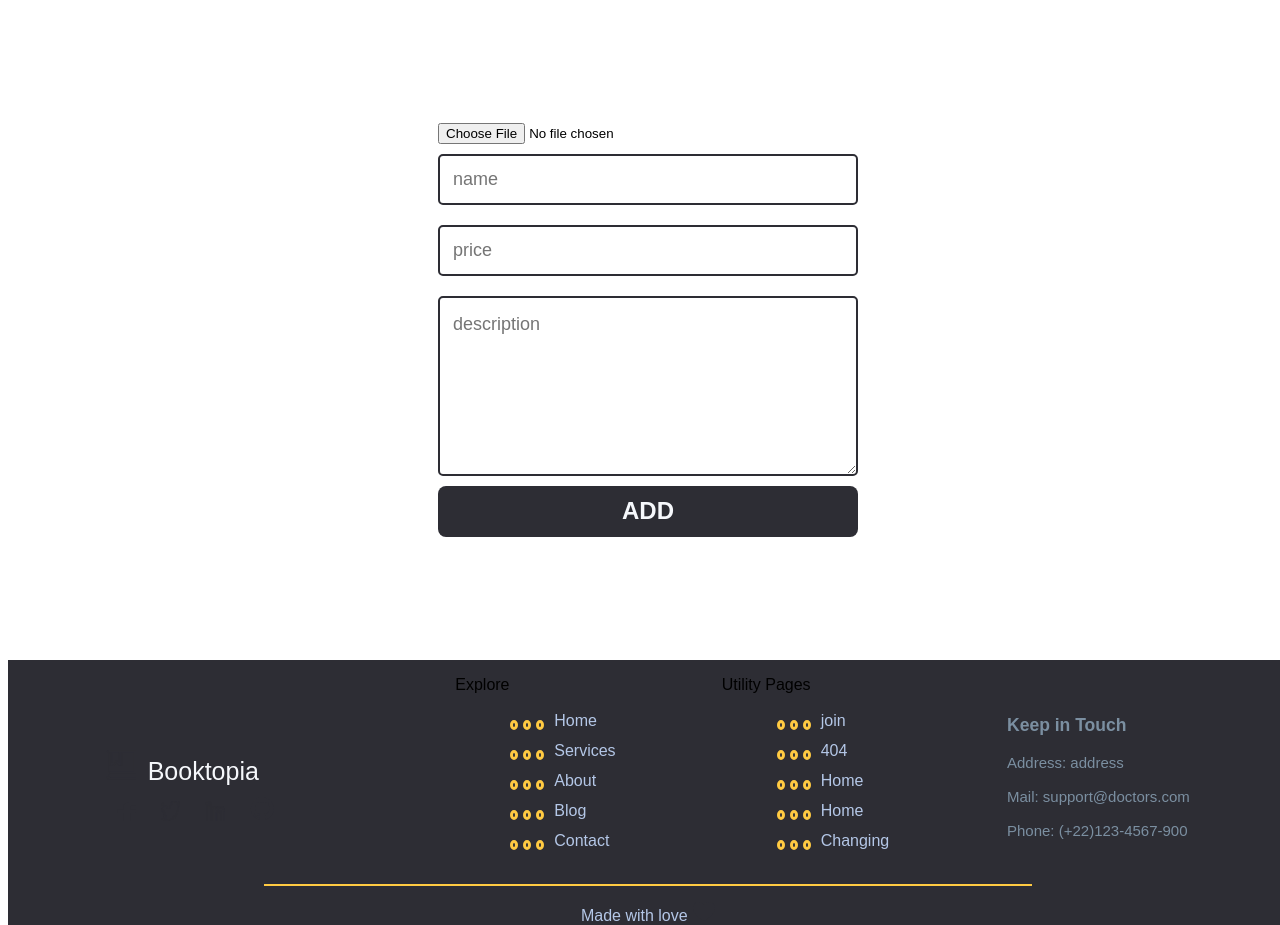
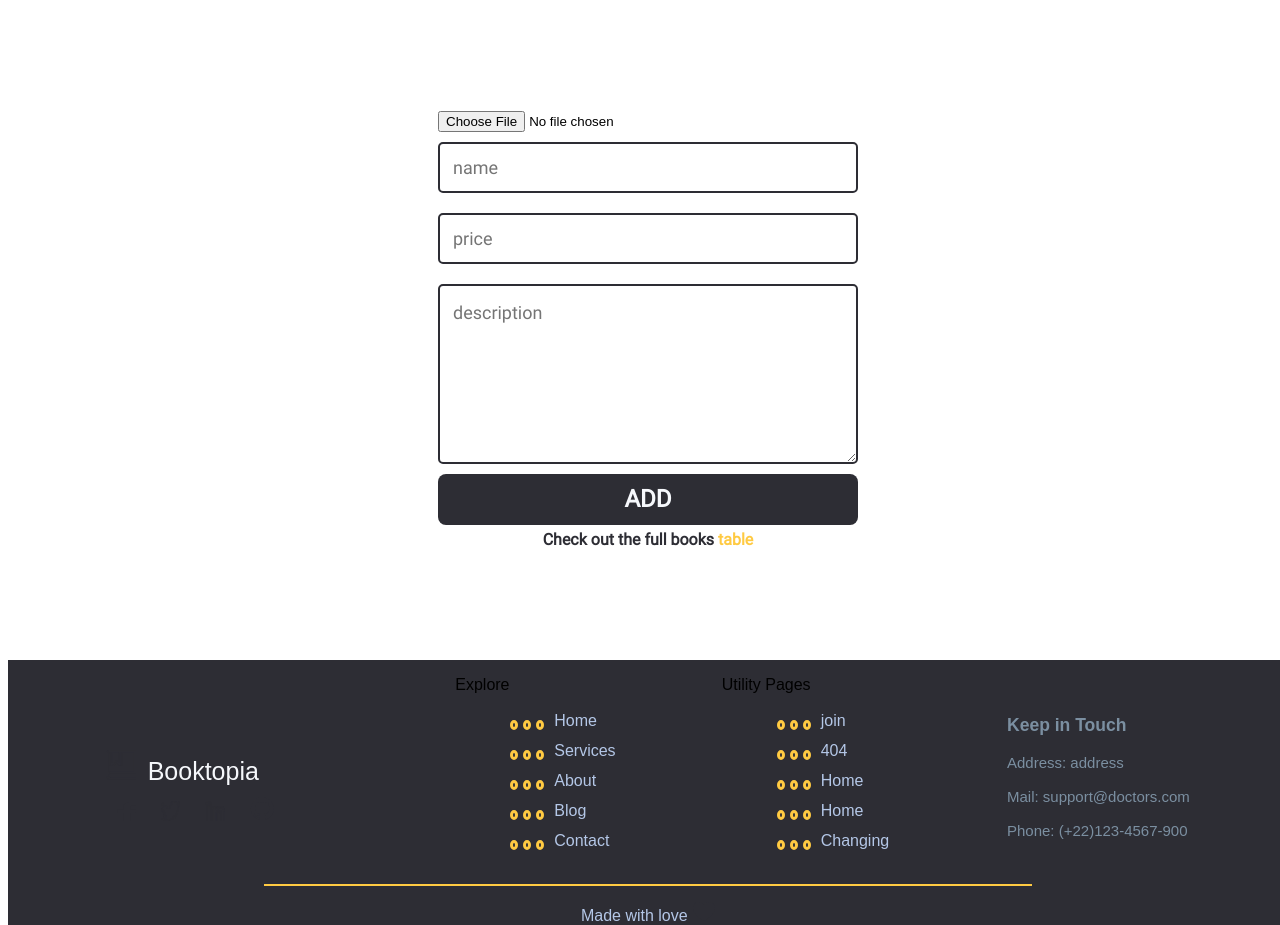
Before and after one commit to Mostafa-Safwat/booktopia, a PHP site: page /admin-add.html in a window 1280 px wide. Shown: the part 108-1033 px from the top of the page. Run offline with PHP 8.4, Linux system fonts and the light colour scheme.

Commit message:
added a link in the bottom

```diff
--- a/admin-add.css
+++ b/admin-add.css
@@ -3,6 +3,11 @@ body {
   font-family: "Poppins", sans-serif;
   height: 100vh;
   width: 100%;
+}
+
+@font-face {
+  font-family: Roboto-Regular;
+  src: url(Fonts/Roboto-Regular.ttf);
 }
 
 .header {
@@ -221,7 +226,25 @@ form {
 .book-name,
 .book-disc,
 .add-book {
-  font-family: Arial, Helvetica, sans-serif;
+  font-family: Roboto-Regular;
+}
+
+.endText {
+  padding-top: 5px;
+  display: flex;
+  justify-content: center;
+  color: #2d2d34;
+  font-weight: bold;
+  font-family: Roboto-Regular;
+}
+
+.link {
+  color: #ffca42;
+  text-decoration: none;
+}
+
+.link:hover {
+  color: #2d2d34;
 }
 
 /* Start Footer  */
--- a/admin-add.html
+++ b/admin-add.html
@@ -58,6 +58,7 @@
       <input class="book-name" name="price" type="number" placeholder="price" />
       <textarea class="book-disc" name="description" placeholder="description"></textarea>
       <button class="add-book" type="button">ADD</button>
+      <div class="endText">Check out the full books&nbsp;<a class="link" href="admin-table.html"> table</a></div>
     </form>
 
            <!-- start footer -->
```
